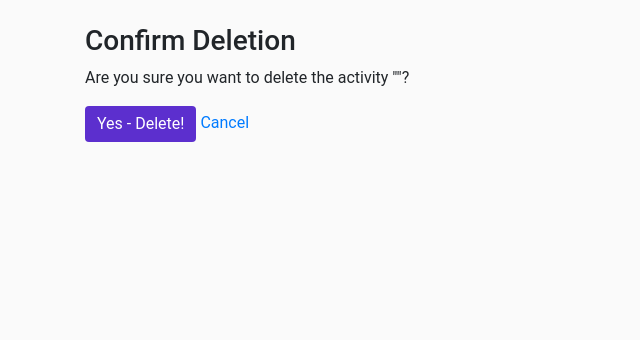
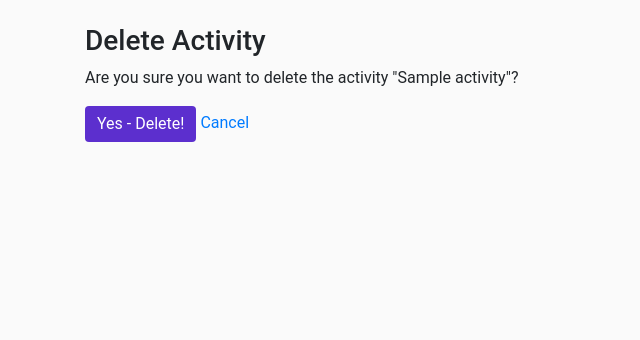
Before and after one commit to whuang214/Globetrotter, a Django app: page /itineraries/1/activities/1/delete in a window 1280 px wide. Shown: the part 86-426 px from the top of the page, without its empty margins (0-640 px from the left). Run offline with Django 3.2, Linux system fonts and the light colour scheme; tables that the repository leaves empty hold one stand-in row (values such as "Sample post"); some libraries are stand-ins or nearby versions.

Commit message:
delete crud fucntion working for activity

```diff
--- a/main_app/templates/activities/delete.html
+++ b/main_app/templates/activities/delete.html
@@ -1,14 +1,14 @@
 {% extends 'base.html' %} {% block content %}
 
-<h3>Confirm Deletion</h3>
+<h3>Delete Activity</h3>
 
 <p>
-  Are you sure you want to delete the activity "{{ activity.activity_name }}"?
+  Are you sure you want to delete the activity "{{ activity.name }}"?
 </p>
 <form method="POST">
   {% csrf_token %}
   <input type="submit" value="Yes - Delete!" class="btn" />
-  <a href="{% url 'delete_activity' activity.id %}">Cancel</a>
+  <a href="{% url 'detail_itinerary' activity.id %}">Cancel</a>
 </form>
 
 {% endblock %}
--- a/main_app/templates/itineraries/detail.html
+++ b/main_app/templates/itineraries/detail.html
@@ -33,7 +33,7 @@
           {% for activity in itinerary.activity_set.all %}
           <div class="card mb-2">
             <div class="card-body">
-              <h5 class="card-title">{{ activity.activity_name }}</h5>
+              <h5 class="card-title">{{ activity.name }}</h5>
               <p class="card-text">{{ activity.date_time }}</p>
               <p class="card-text">{{ activity.location }}</p>
               <div class="d-flex justify-content-between">
--- a/main_app/views.py
+++ b/main_app/views.py
@@ -161,7 +161,7 @@ class ItineraryDelete(DeleteView):
 class ActivityCreate(CreateView):
     model = Activity
     template_name = "activities/create.html"
-    fields = ["activity_name", "category", "date_time", "location"]
+    fields = ["name", "category", "date_time", "location"]
 
     def form_valid(self, form):
         # Get the itinerary_pk from the URL
@@ -194,7 +194,7 @@ class ActivityUpdate(UpdateView):
 
     def get_success_url(self):
         itinerary_id = self.kwargs.get("itinerary_id")
-        return reverse("itinerary_detail", kwargs={"itinerary_id": itinerary_id})
+        return reverse("detail_itinerary", kwargs={"pk": itinerary_id})
 
 
 class ActivityDelete(DeleteView):
@@ -212,4 +212,4 @@ class ActivityDelete(DeleteView):
 
     def get_success_url(self):
         itinerary_id = self.kwargs.get("itinerary_id")
-        return reverse("itinerary_detail", kwargs={"itinerary_id": itinerary_id})
+        return reverse("detail_itinerary", kwargs={"pk": itinerary_id})
```
